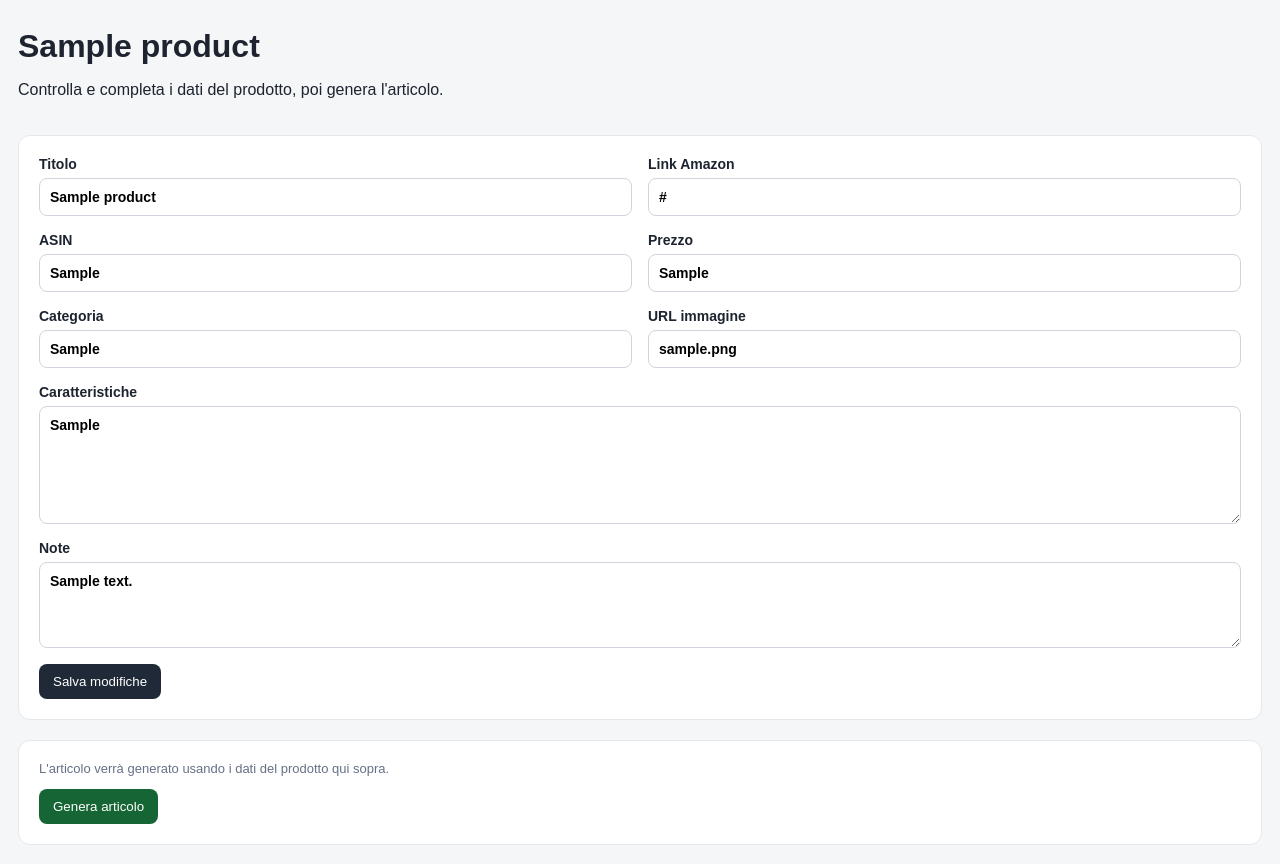
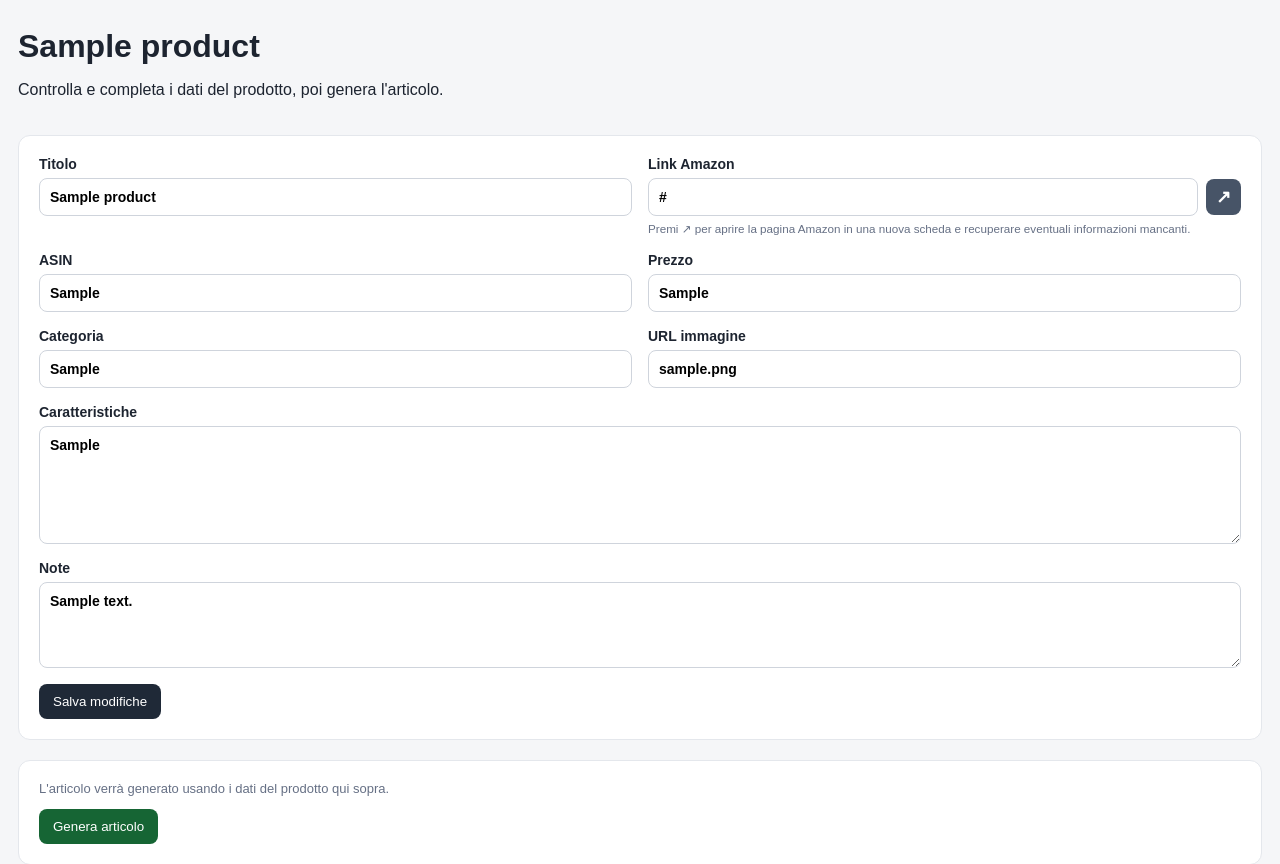
Before and after one commit to Niki206cc/amazonwp, a Flask app: page /product/1 in a window 1280 px wide. Shown: the part 68-932 px from the top of the page. Run offline with Flask 3, Linux system fonts and the light colour scheme; data comes from the database, SQL or seed files in the repository; tables that the repository leaves empty hold one stand-in row (values such as "Sample post").

Commit message:
Add Amazon product link shortcut v1.7.4

```diff
--- a/templates/product_edit.html
+++ b/templates/product_edit.html
@@ -18,7 +18,13 @@
 <form method="post" class="panel form-grid">
   {% if opportunity_json %}<input type="hidden" name="opportunity_json" value='{{ opportunity_json|e }}'>{% endif %}
   <label>Titolo<input name="title" value="{{ product.title }}" required></label>
-  <label>Link Amazon<input name="amazon_url" value="{{ product.amazon_url or '' }}"></label>
+  <label>Link Amazon
+    <div style="display:flex;gap:8px;align-items:center">
+      <input id="amazon-url-field" name="amazon_url" value="{{ product.amazon_url or '' }}" style="flex:1">
+      {% if product.amazon_url %}<a class="btn small secondary" href="{{ product.amazon_url }}" target="_blank" rel="noopener noreferrer" title="Apri il prodotto su Amazon" aria-label="Apri il prodotto su Amazon" style="white-space:nowrap;font-size:18px;padding:7px 10px">↗</a>{% endif %}
+    </div>
+    <small>Premi ↗ per aprire la pagina Amazon in una nuova scheda e recuperare eventuali informazioni mancanti.</small>
+  </label>
   <label>ASIN<input name="asin" value="{{ product.asin or '' }}"></label>
   <label>Prezzo<input name="price" value="{{ product.price or '' }}"></label>
   <label>Categoria<input name="category" value="{{ product.category or '' }}"></label>
```
